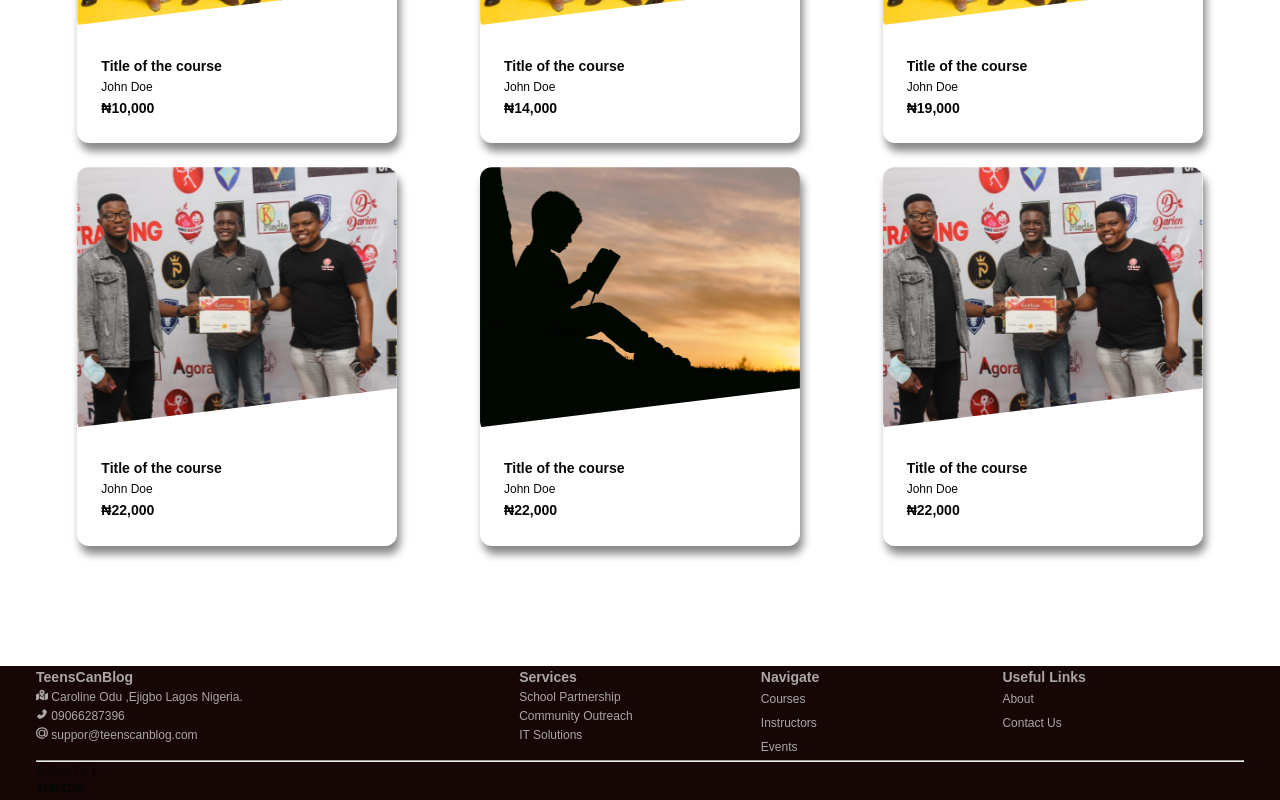
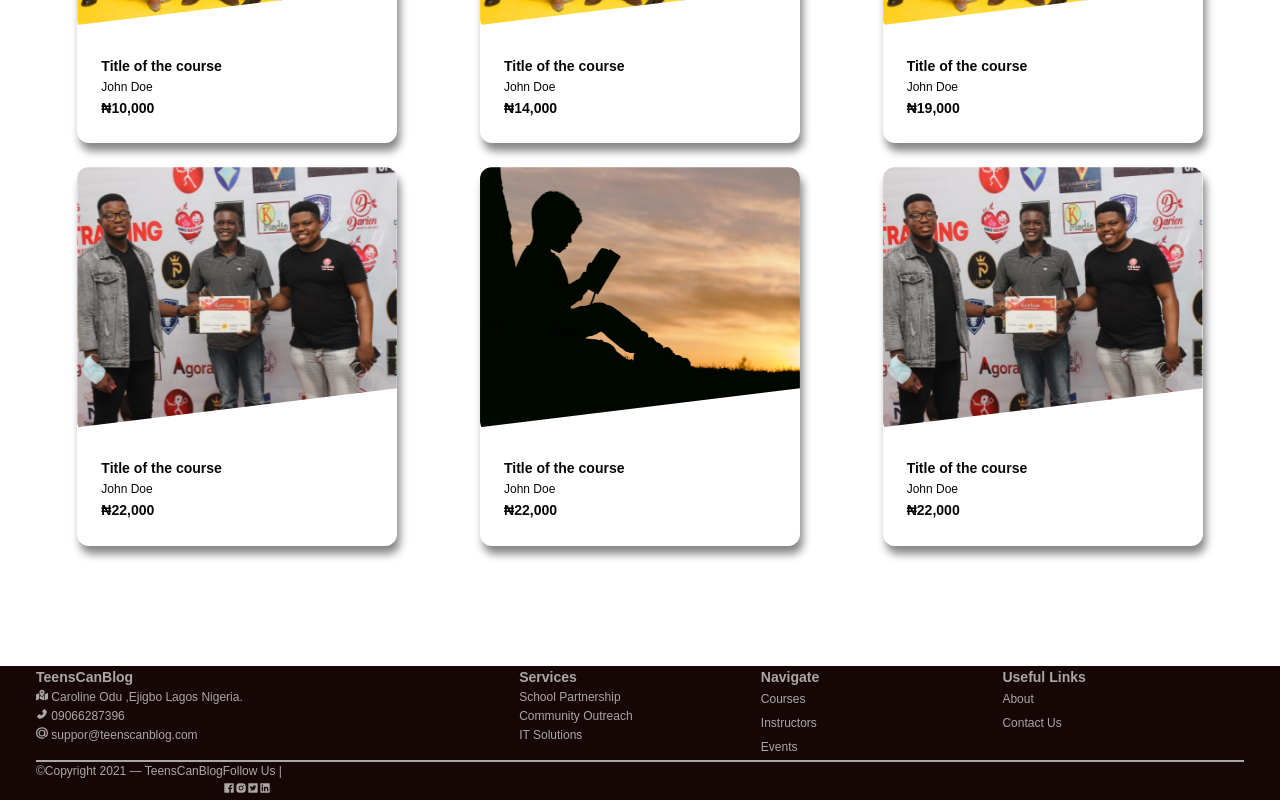
Before and after one commit to Niscolinx/teenscan, a React (Create React App) app: page / in a window 1280 px wide. Shown: the part 1023-1823 px from the top of the page. Built offline with nearby package versions, Linux system fonts and the light colour scheme; what react-router-last-location would draw is missing.

Commit message:
working on footer

```diff
--- a/src/components/Footer.tsx
+++ b/src/components/Footer.tsx
@@ -2,9 +2,10 @@ import { Link } from 'react-router-dom'
 import { HiOutlineCollection, HiOutlineUserGroup } from 'react-icons/hi'
 import { BiHome, BiMailSend, BiUser } from 'react-icons/bi'
 import { SiMailDotRu } from 'react-icons/si'
-import {FaMapMarkedAlt} from 'react-icons/fa'
+import { FaMapMarkedAlt } from 'react-icons/fa'
 import {
-    AiFillPhone, AiFillFacebook,
+    AiFillPhone,
+    AiFillFacebook,
     AiFillInstagram,
     AiFillTwitterSquare,
     AiFillLinkedin,
@@ -12,6 +13,10 @@ import {
 import React from 'react'
 
 const Footer = () => {
+    const date = new Date()
+
+    const yearDisplay: number = date.getFullYear()
+
     return (
         <div className='footer'>
             <div className='footer__main'>
@@ -42,9 +47,7 @@ const Footer = () => {
                     </ul>
                 </div>
 
-                <div className='footer__item'>
-
-                </div>
+                <div className='footer__item'></div>
                 <div className='footer__item'>
                     <h3>Services</h3>
                     <ul>
@@ -71,15 +74,14 @@ const Footer = () => {
             </div>
 
             <div className='footer__social'>
-                <hr />
-                <div>
-                    <div>
-                        <p>Follow Us |</p>
-                        <AiFillFacebook/>
-                        <AiFillInstagram/>
-                        <AiFillTwitterSquare/>
-                        <AiFillLinkedin/>
-                    </div>
+                <p>&copy;Copyright {yearDisplay} &mdash; TeensCanBlog</p>
+
+                <div className='footer__social--items'>
+                    <p>Follow Us |</p>
+                    <AiFillFacebook />
+                    <AiFillInstagram />
+                    <AiFillTwitterSquare />
+                    <AiFillLinkedin />
                 </div>
             </div>
 
--- a/src/sass/components/footer.scss
+++ b/src/sass/components/footer.scss
@@ -22,6 +22,14 @@
     }
 
     &__social {
+
+            border-top: 2px solid $color-grey-light-2;
+            display: flex;
+            color: $color-grey-light-2;
+
+            &--items{
+
+            }
 
     }
 
```
